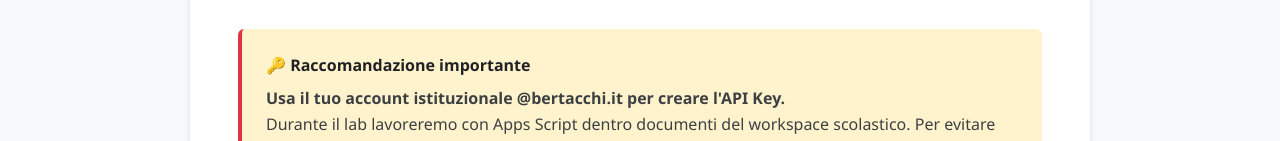
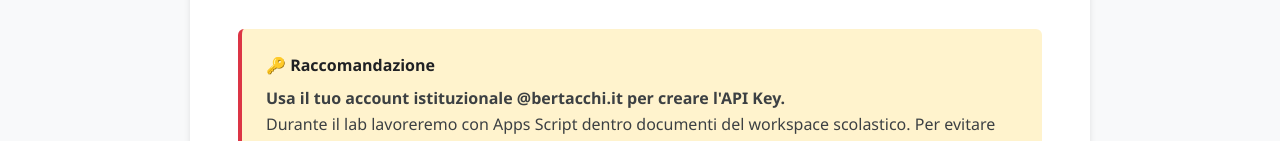
Before and after one commit to faustot-dev/AUTOFORMAZIONE_AI_DOCENTI_2026, a plain HTML site: page api-key.html in a window 1280 px wide. Shown: the part 522-663 px from the top of the page. Drawn offline with Linux system fonts and the light colour scheme.

Commit message:
first commit

```diff
--- a/api-key.html
+++ b/api-key.html
@@ -239,7 +239,7 @@
             class="important-box"
             style="background: #fff3cd; border-left: 4px solid #dc3545"
           >
-            <h4>🔑 Raccomandazione importante</h4>
+            <h4>🔑 Raccomandazione</h4>
             <p>
               <strong
                 >Usa il tuo account istituzionale @bertacchi.it per creare l'API
```
